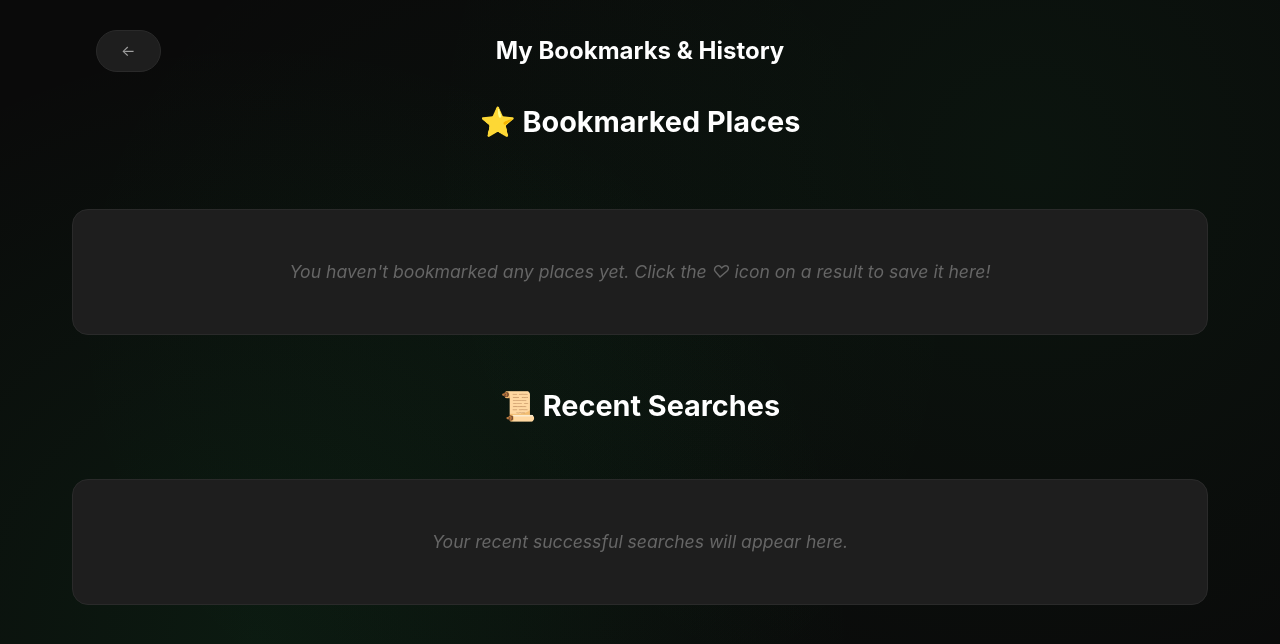
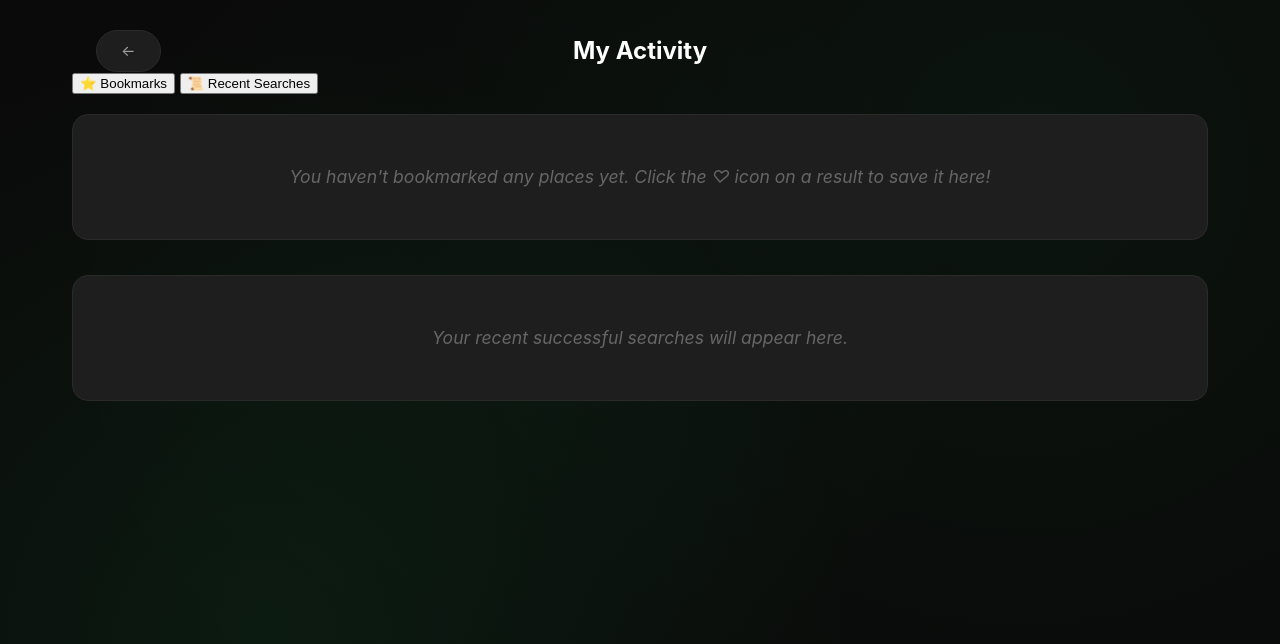
Before and after one commit to starredastrologer/locale-ai-recommender, a Flask app: page /history in a window 1280 px wide. Shown: the top 644 px of the page. Run offline with Flask 3, Linux system fonts and the light colour scheme.

Commit message:
Update history.html

```diff
--- a/templates/history.html
+++ b/templates/history.html
@@ -11,58 +11,118 @@
     <div class="history-container">
         <header class="history-header">
             <a href="/" class="back-link">←</a>
-            <h2>My Bookmarks & History</h2>
+            <h2>My Activity</h2>
         </header>
 
-        <section class="history-section">
-            <h3>⭐ Bookmarked Places</h3>
-            <div id="bookmark-cards-wrapper" class="cards-wrapper-history">
+        <!-- Tab Buttons -->
+        <div class="tab-buttons">
+            <button class="tab-button active" data-tab="bookmarks">⭐ Bookmarks</button>
+            <button class="tab-button" data-tab="history">📜 Recent Searches</button>
+        </div>
+
+        <!-- Tab Content -->
+        <div id="bookmarks-content" class="tab-content active">
+            <div id="bookmark-list" class="bookmark-list">
                 <!-- Bookmarks will be injected here by JavaScript -->
             </div>
             <p id="no-bookmarks-text" class="empty-state-text" style="display: none;">You haven't bookmarked any places yet. Click the ♡ icon on a result to save it here!</p>
-        </section>
+        </div>
 
-        <section class="history-section">
-            <h3>📜 Recent Searches</h3>
+        <div id="history-content" class="tab-content">
             <div id="search-history-list" class="search-history-list">
                  <!-- Search History will be injected here by JavaScript -->
             </div>
             <p id="no-history-text" class="empty-state-text" style="display: none;">Your recent successful searches will appear here.</p>
-        </section>
+        </div>
+
     </div>
 
-    <!-- A separate script for the history page -->
     <script>
         document.addEventListener("DOMContentLoaded", () => {
-            const bookmarkWrapper = document.getElementById("bookmark-cards-wrapper");
+            const bookmarkList = document.getElementById("bookmark-list");
             const noBookmarksText = document.getElementById("no-bookmarks-text");
             const historyWrapper = document.getElementById("search-history-list");
             const noHistoryText = document.getElementById("no-history-text");
 
+            const tabButtons = document.querySelectorAll(".tab-button");
+            const tabContents = document.querySelectorAll(".tab-content");
+
+            // --- Tab Switching Logic ---
+            tabButtons.forEach(button => {
+                button.addEventListener("click", () => {
+                    tabButtons.forEach(btn => btn.classList.remove("active"));
+                    button.classList.add("active");
+
+                    const targetTab = button.dataset.tab;
+                    tabContents.forEach(content => {
+                        if (content.id === `${targetTab}-content`) {
+                            content.classList.add("active");
+                        } else {
+                            content.classList.remove("active");
+                        }
+                    });
+                });
+            });
+
             // --- Load Bookmarks ---
-            const bookmarks = JSON.parse(localStorage.getItem('bookmarks')) || {};
-            if (Object.keys(bookmarks).length > 0) {
-                // Bookmarks are an object, so their order isn't guaranteed chronologically.
-                // Displaying them as they are stored.
-                Object.values(bookmarks).forEach(place => {
-                    const card = createHistoryCard(place);
-                    bookmarkWrapper.appendChild(card);
+            function loadBookmarks() {
+                const bookmarks = JSON.parse(localStorage.getItem('bookmarks')) || [];
+                bookmarkList.innerHTML = ''; // Clear existing list
+
+                if (bookmarks.length > 0) {
+                    bookmarks.forEach((place, index) => {
+                        const item = createBookmarkItem(place, index);
+                        bookmarkList.appendChild(item);
+                    });
+                    noBookmarksText.style.display = 'none';
+                } else {
+                    noBookmarksText.style.display = 'block';
+                }
+            }
+
+            function createBookmarkItem(place, index) {
+                const item = document.createElement("div");
+                item.className = "bookmark-item";
+                item.dataset.index = index; // Store index for removal
+
+                const mainPhoto = place.photo_urls && place.photo_urls.length > 0 ? place.photo_urls[0] : 'https://via.placeholder.com/100x100/181818/B3B3B3?text=No+Img';
+
+                item.innerHTML = `
+                    <img src="${mainPhoto}" alt="${place.name}" class="bookmark-item-photo">
+                    <div class="bookmark-item-details">
+                        <h4 class="bookmark-item-title">${place.name}</h4>
+                        <p class="bookmark-item-rating">⭐ ${place.rating || 'N/A'} (${place.user_ratings_total || 0})</p>
+                    </div>
+                    <div class="bookmark-item-actions">
+                         <a href="${place.link}" target="_blank" rel="noopener noreferrer" class="view-map-btn">View Map</a>
+                         <button class="remove-bookmark-btn">Remove</button>
+                    </div>
+                `;
+
+                item.querySelector('.remove-bookmark-btn').addEventListener('click', (e) => {
+                    e.stopPropagation();
+                    removeBookmark(place.place_id);
                 });
-            } else {
-                noBookmarksText.style.display = 'block';
+
+                return item;
             }
+
+            function removeBookmark(placeId) {
+                let bookmarks = JSON.parse(localStorage.getItem('bookmarks')) || [];
+                const updatedBookmarks = bookmarks.filter(b => b.place_id !== placeId);
+                localStorage.setItem('bookmarks', JSON.stringify(updatedBookmarks));
+                loadBookmarks(); // Reload the list to reflect the change
+            }
+
 
             // --- Load History ---
             const history = JSON.parse(localStorage.getItem('searchHistory')) || [];
             if (history.length > 0) {
-                 // The 'saveToHistory' function already saves the newest item at the start of the array.
-                 // We just need to loop through it directly without reversing.
-                 history.forEach(item => { // CORRECTED: Removed .reverse() to show most recent first
+                 history.forEach(item => {
                     const historyItem = document.createElement('div');
                     historyItem.className = 'history-item';
 
                     let placesList = '<ul>';
-                    // The recommendations array within the history item is already sorted by relevance
                     item.recommendations.forEach(place => {
                         placesList += `<li><a href="${place.link}" target="_blank">${place.name}</a></li>`;
                     });
@@ -75,18 +135,8 @@
                 noHistoryText.style.display = 'block';
             }
 
-            function createHistoryCard(place) {
-                const card = document.createElement("div");
-                card.className = "recommendation-card history-card";
-                const mainPhoto = place.photo_urls && place.photo_urls.length > 0 ? place.photo_urls[0] : 'https://via.placeholder.com/350x200/181818/B3B3B3?text=No+Image';
-                card.innerHTML = `
-                    <img src="${mainPhoto}" alt="${place.name}" class="card-photo">
-                    <h3 class="card-title">${place.name}</h3>
-                    <p class="card-rating">⭐ ${place.rating || 'N/A'} (${place.user_ratings_total || 0} ratings)</p>
-                    <a href="https://www.google.com/maps/search/?api=1&query=${encodeURIComponent(place.name)}&query_place_id=${place.place_id}" target="_blank" rel="noopener noreferrer" class="card-link">View on Google Maps</a>
-                `;
-                return card;
-            }
+            // Initial load
+            loadBookmarks();
         });
     </script>
 </body>
```
